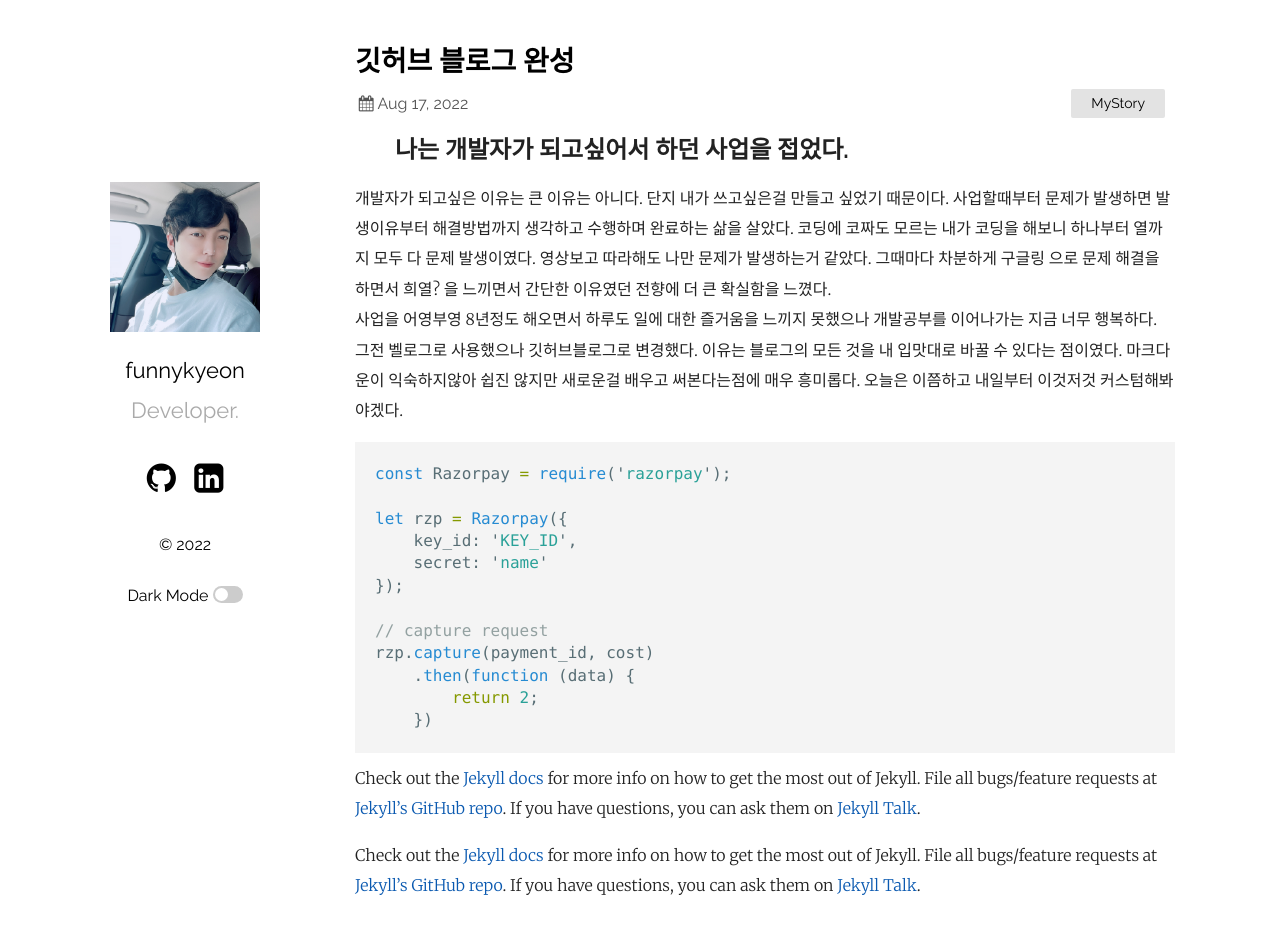
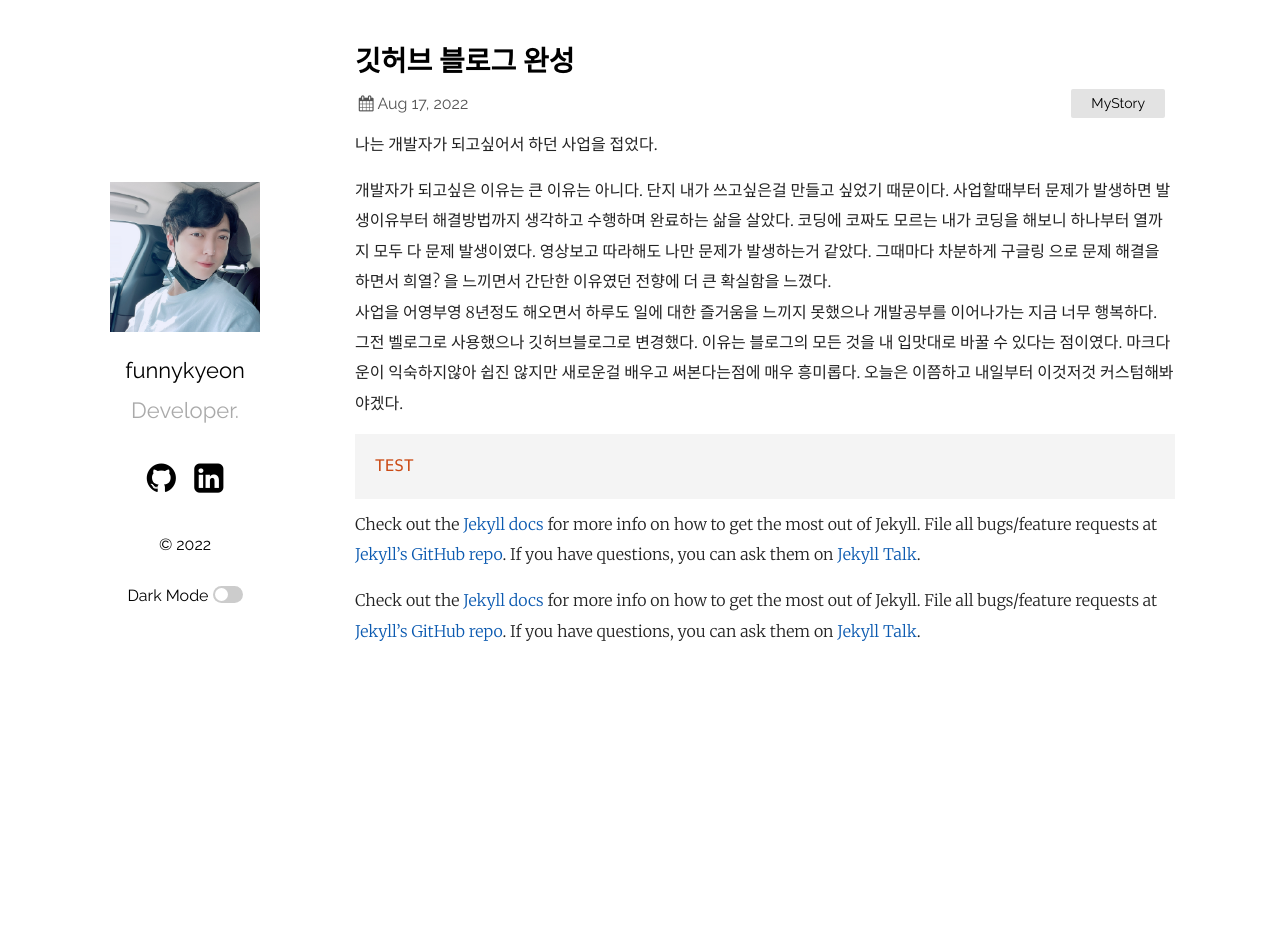
Before and after one commit to funnykyeon/funnykyeon.github.io, a Jekyll site: the page built from _posts/2022-08-17-my-first-post.markdown, in a window 1280 px wide and 945 px high. Shown: the top 934 px of the window. Built offline with Jekyll 4.4.1, drawn with Linux system fonts in a browser that asks for light colours.

Commit message:
first blog

````diff
--- a/_posts/2022-08-17-my-first-post.markdown
+++ b/_posts/2022-08-17-my-first-post.markdown
@@ -4,7 +4,7 @@ title:  "깃허브 블로그 완성"
 date:   2022-08-17 21:03:36 +0530
 categories: MyStory
 ---
-><h2>나는 개발자가 되고싶어서 하던 사업을 접었다.<h2>
+나는 개발자가 되고싶어서 하던 사업을 접었다.
 
 개발자가 되고싶은 이유는 큰 이유는 아니다. 단지 내가 쓰고싶은걸 만들고 싶었기 때문이다.
 사업할때부터 문제가 발생하면 발생이유부터 해결방법까지 생각하고 수행하며 완료하는 삶을 살았다.
@@ -19,19 +19,8 @@ categories: MyStory
 마크다운이 익숙하지않아 쉽진 않지만 새로운걸 배우고 써본다는점에 매우 흥미롭다.
 오늘은 이쯤하고 내일부터 이것저것 커스텀해봐야겠다.
 
-```javascript
-const Razorpay = require('razorpay');
-
-let rzp = Razorpay({
-	key_id: 'KEY_ID',
-	secret: 'name'
-});
-
-// capture request
-rzp.capture(payment_id, cost)
-	.then(function (data) {
-		return 2;
-	})
+```java
+TEST
 ```
 
 Check out the [Jekyll docs][jekyll-docs] for more info on how to get the most out of Jekyll. File all bugs/feature requests at [Jekyll’s GitHub repo][jekyll-gh]. If you have questions, you can ask them on [Jekyll Talk][jekyll-talk].
````
